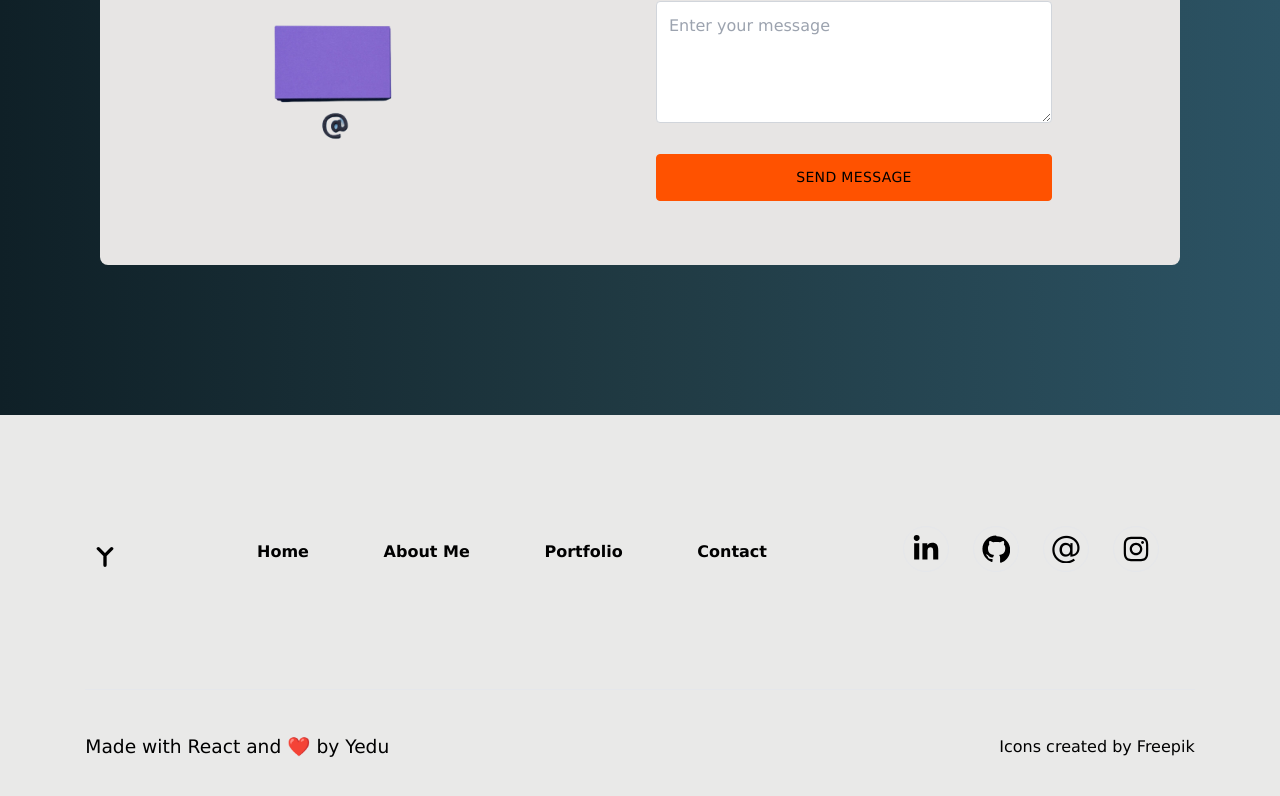
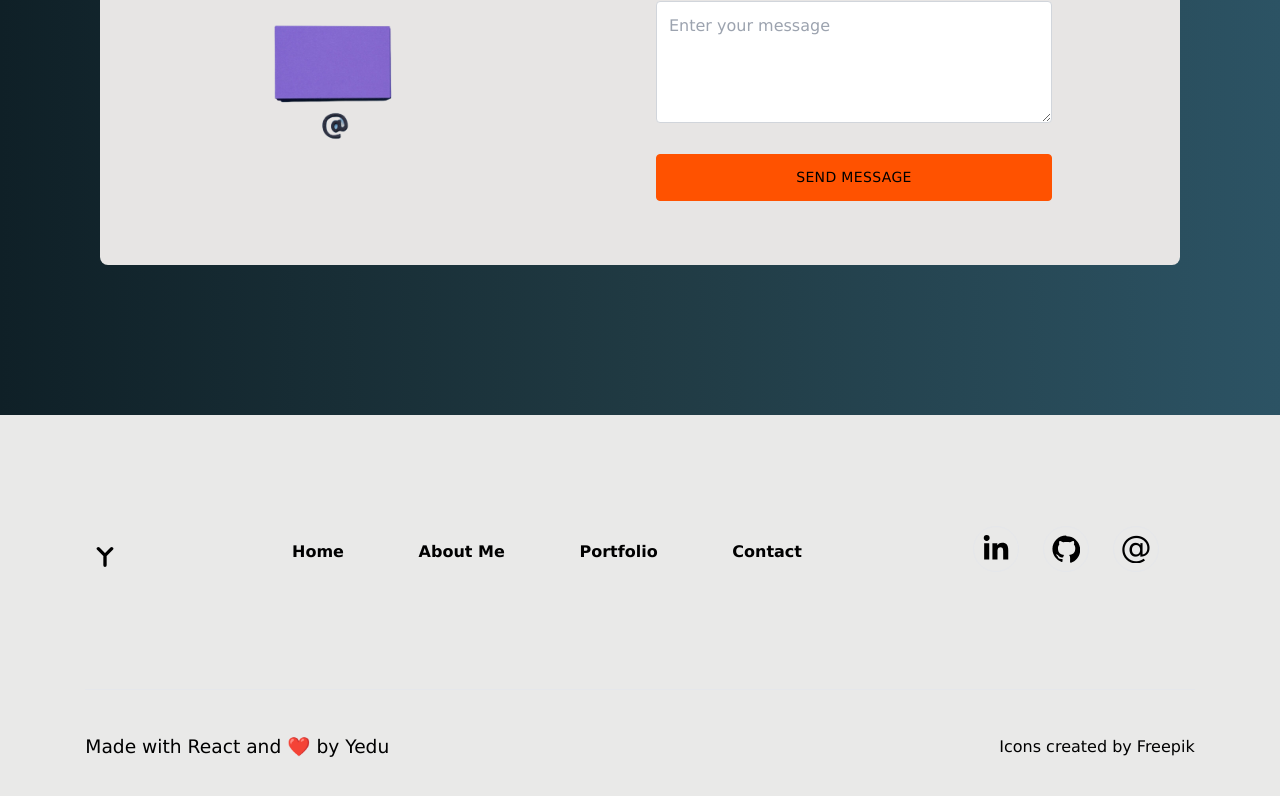
Before and after one commit to Yedukrishnaj/React-Portfolio, a React (Create React App) app: page / in a window 1280 px wide. Shown: the part 5041-5837 px from the top of the page. Built offline with nearby package versions, Linux system fonts and the light colour scheme.

Commit message:
version-v1.1

```diff
--- a/src/pages/Home/Footer.jsx
+++ b/src/pages/Home/Footer.jsx
@@ -96,14 +96,14 @@ function Footer() {
          </a>
        </li>
 
-       <li class="p-1">
+       {/* <li class="p-1">
          <a href="" target="_blank" class="inline-block rounded-full border p-2 hover:shadow-lg hover:border-opacity-0 duration-200 hover:-translate-y-0.5">
          <svg aria-hidden="true" focusable="false" data-prefix="fab" data-icon="instagram" role="img" xmlns="http://www.w3.org/2000/svg" viewBox="0 0 448 512" width="28" height="28">
    <path fill="currentColor" d="M224.1 141c-63.6 0-114.9 51.3-114.9 114.9s51.3 114.9 114.9 114.9S339 319.5 339 255.9 287.7 141 224.1 141zm0 189.6c-41.1 0-74.7-33.5-74.7-74.7s33.5-74.7 74.7-74.7 74.7 33.5 74.7 74.7-33.6 74.7-74.7 74.7zm146.4-194.3c0 14.9-12 26.8-26.8 26.8-14.9 0-26.8-12-26.8-26.8s12-26.8 26.8-26.8 26.8 12 26.8 26.8zm76.1 27.2c-1.7-35.9-9.9-67.7-36.2-93.9-26.2-26.2-58-34.4-93.9-36.2-37-2.1-147.9-2.1-184.9 0-35.8 1.7-67.6 9.9-93.9 36.1s-34.4 58-36.2 93.9c-2.1 37-2.1 147.9 0 184.9 1.7 35.9 9.9 67.7 36.2 93.9s58 34.4 93.9 36.2c37 2.1 147.9 2.1 184.9 0 35.9-1.7 67.7-9.9 93.9-36.2 26.2-26.2 34.4-58 36.2-93.9 2.1-37 2.1-147.8 0-184.8zM398.8 388c-7.8 19.6-22.9 34.7-42.6 42.6-29.5 11.7-99.5 9-132.1 9s-102.7 2.6-132.1-9c-19.6-7.8-34.7-22.9-42.6-42.6-11.7-29.5-9-99.5-9-132.1s-2.6-102.7 9-132.1c7.8-19.6 22.9-34.7 42.6-42.6 29.5-11.7 99.5-9 132.1-9s102.7-2.6 132.1 9c19.6 7.8 34.7 22.9 42.6 42.6 11.7 29.5 9 99.5 9 132.1s2.7 102.7-9 132.1z"></path>
  </svg>
 
          </a>
-       </li>
+       </li> */}
      </ul>
     {/* Social Media Ends */}
         </div>
```
